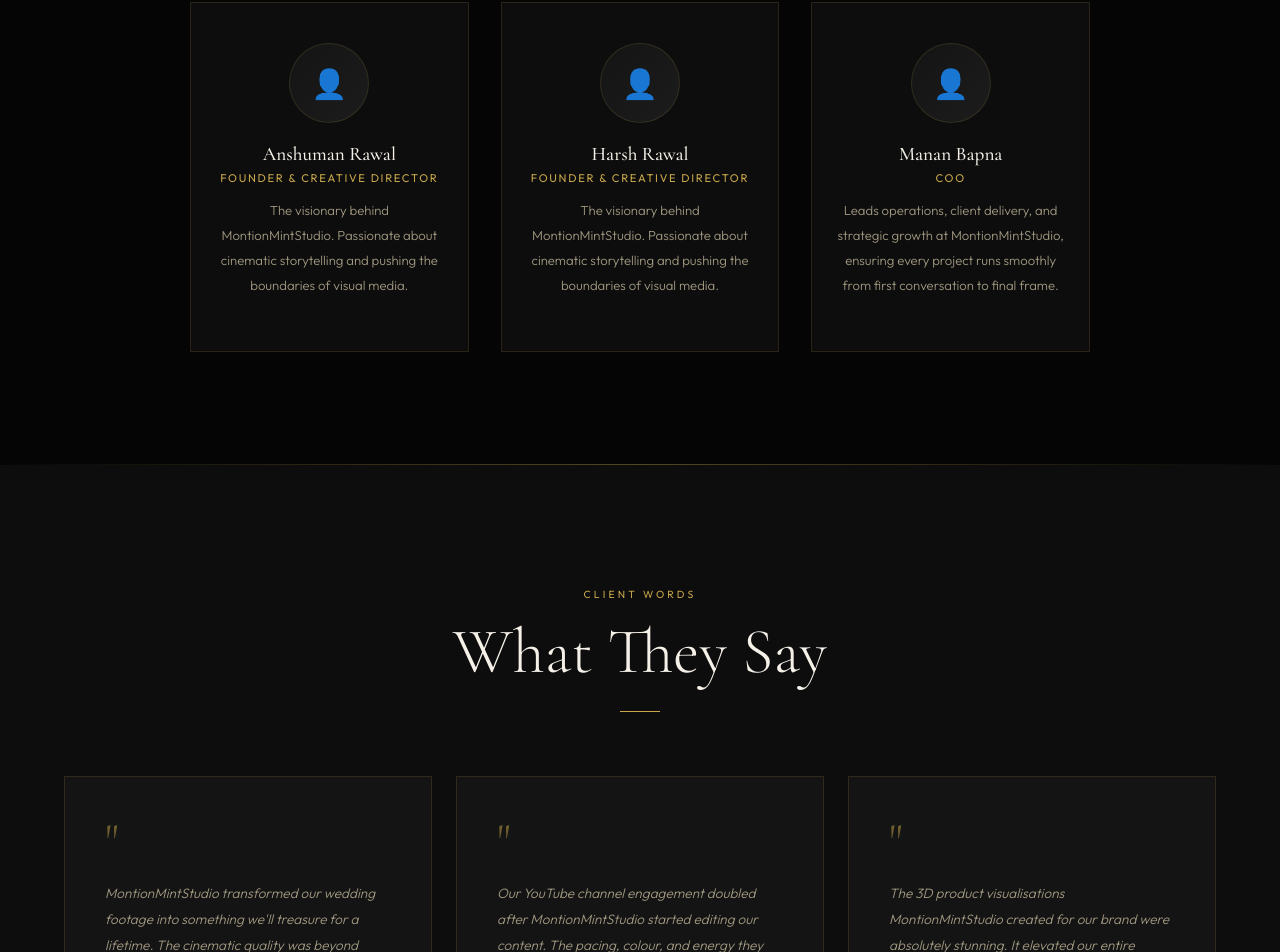
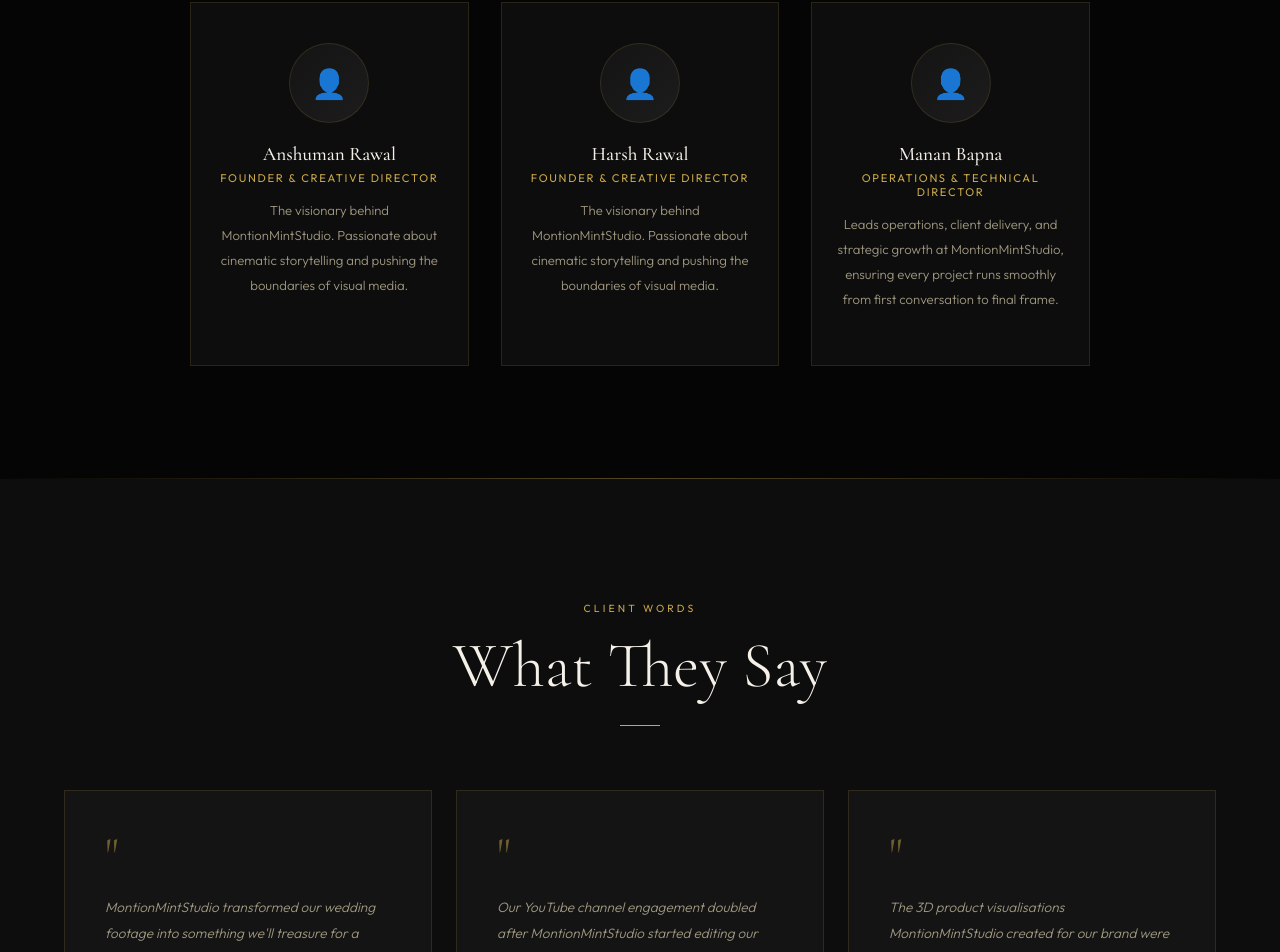
Before and after one commit to mananbapna/MotionMint, a React (Vite) app: page / in a window 1280 px wide. Shown: the part 5090-6042 px from the top of the page. Built offline with nearby package versions, Linux system fonts and the light colour scheme.

Commit message:
Title change

```diff
--- a/src/App.tsx
+++ b/src/App.tsx
@@ -84,7 +84,7 @@ const portfolioItems: PortfolioItem[] = [
 const team = [
   ['👤', 'Anshuman Rawal', 'Founder & Creative Director', 'The visionary behind MontionMintStudio. Passionate about cinematic storytelling and pushing the boundaries of visual media.'],
   ['👤', 'Harsh Rawal', 'Founder & Creative Director', 'The visionary behind MontionMintStudio. Passionate about cinematic storytelling and pushing the boundaries of visual media.'],
-  ['👤', 'Manan Bapna', 'COO', 'Leads operations, client delivery, and strategic growth at MontionMintStudio, ensuring every project runs smoothly from first conversation to final frame.'],
+  ['👤', 'Manan Bapna', 'Operations & Technical Director', 'Leads operations, client delivery, and strategic growth at MontionMintStudio, ensuring every project runs smoothly from first conversation to final frame.'],
 ] as const;
 
 const testimonials = [
```
